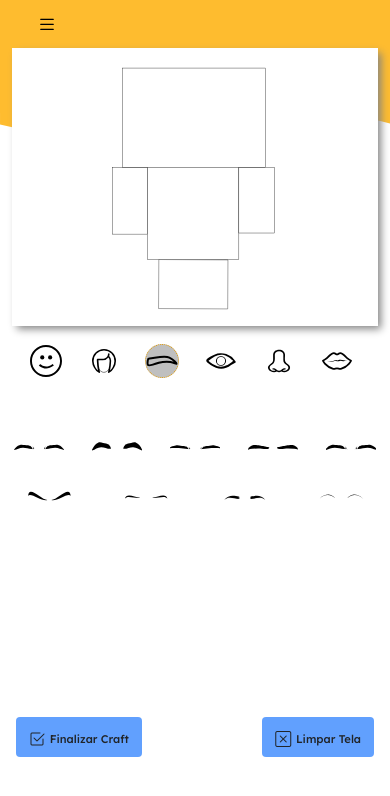
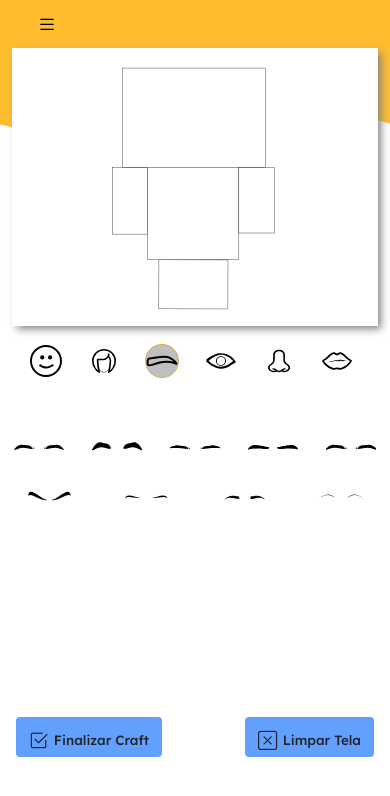
Before and after one commit to 3JG/tripledjeydgi.github.io, a plain HTML site: page creativity.html in a window 390 px wide. Drawn offline with Linux system fonts and the light colour scheme; files whose address does not match are found by name.

Commit message:
font size button create

```diff
--- a/assets/css/style.css
+++ b/assets/css/style.css
@@ -161,20 +161,20 @@ section p {
 @media (orientation: portrait) {
     .check-button {
         position: fixed;
-        max-width: 30vw;
+        max-width: 45vw;
         height: 40px;
         top: 85vh;
         background-color: #0d6efda6;
-        font-size: 1em;
+        font-size: 1.2em;
     }
 
     .x-button {
         position: fixed;
-        max-width: 30vw;
+        max-width: 45vw;
         height: 40px;
         top: 85vh;
         background-color: #0d6efda6;
-        font-size: 1em;
+        font-size: 1.2em;
     }
 }
 
@@ -182,20 +182,20 @@ section p {
 @media (max-width: 767px) {
     .check-button {
         position: fixed;
-        max-width: 40vw;
+        max-width: 45vw;
         height: 40px;
         top: 85vh;
         background-color: #0d6efda6;
-        font-size: 1em;
+        font-size: 1.2em;
     }
 
     .x-button {
         position: fixed;
-        max-width: 40vw;
+        max-width: 45vw;
         height: 40px;
         top: 85vh;
         background-color: #0d6efda6;
-        font-size: 1em;
+        font-size: 1.2em;
     }
 }
 
```
